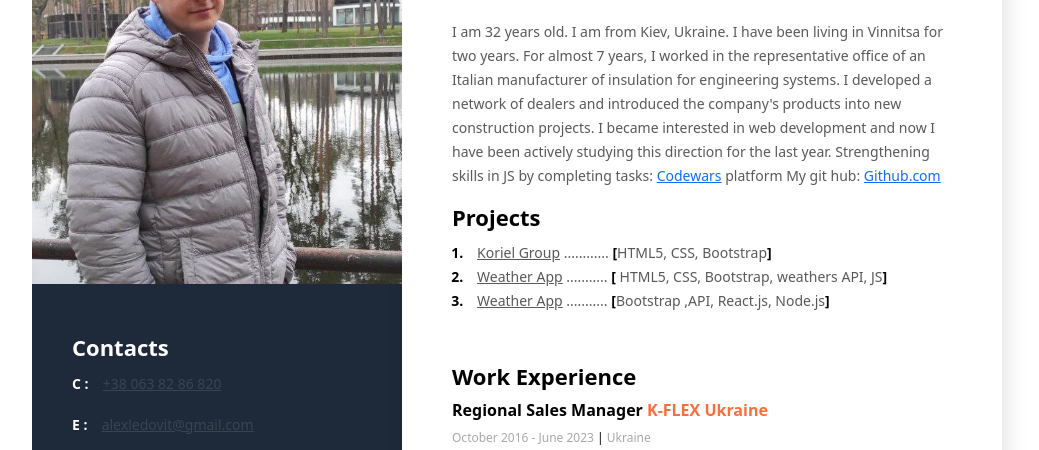
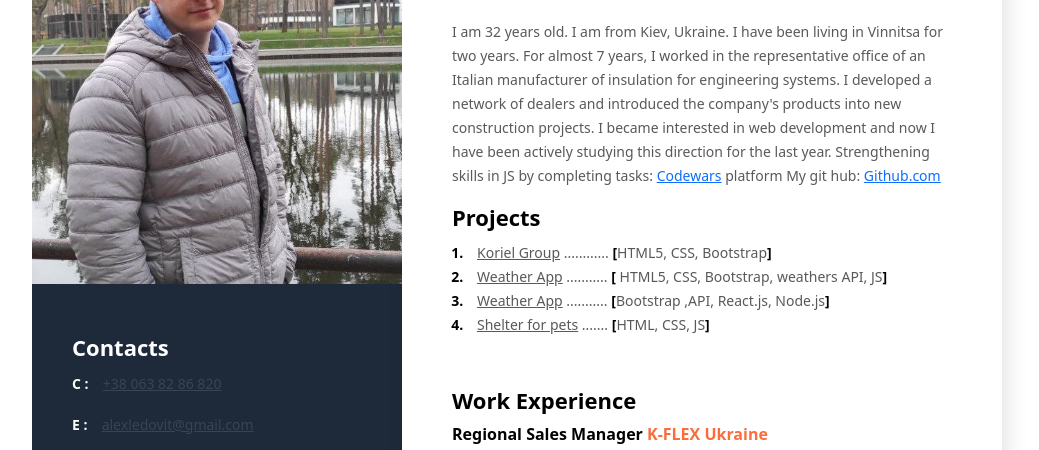
Before and after one commit to Novemberman90/cv_resume, a plain HTML site: page index.html in a window 1280 px wide. Shown: the part 282-732 px from the top of the page, without its empty margins (196-1235 px from the left). Drawn offline with nearby package versions, Linux system fonts and the light colour scheme; a web font is replaced by a local one.

Commit message:
add: added new  project-item - Shelter for pets

```diff
--- a/index.html
+++ b/index.html
@@ -66,6 +66,15 @@
                                 <span class="dot">...........</span>
                             <div class="bracket-block">
                                  <span class="project-bracket">[</span>Bootstrap ,API, React.js, Node.js<span class="project-bracket">]</span>
+                            </div>
+                        </div>
+                        </li>
+                        <li class="project-item">
+                            <div class="project1">
+                            <a href="https://novemberman90.github.io/rsschool_shelter/" class="project-link" target="_blank">Shelter for pets</a>
+                                <span class="dot">.......</span>
+                            <div class="bracket-block">
+                                 <span class="project-bracket">[</span>HTML, CSS, JS<span class="project-bracket">]</span>
                             </div>
                         </div>
                         </li>
```
